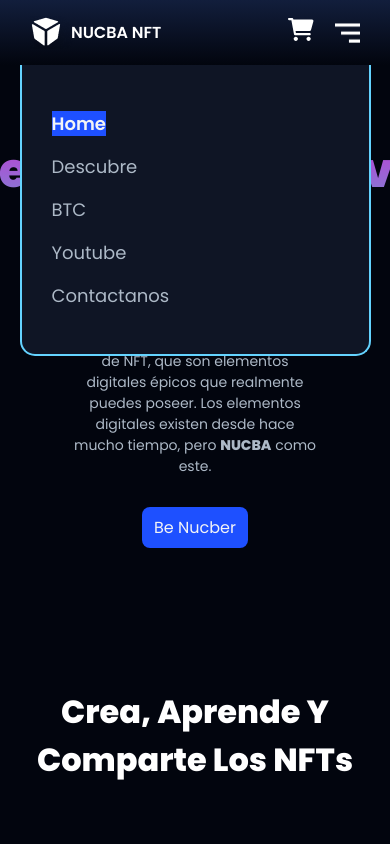
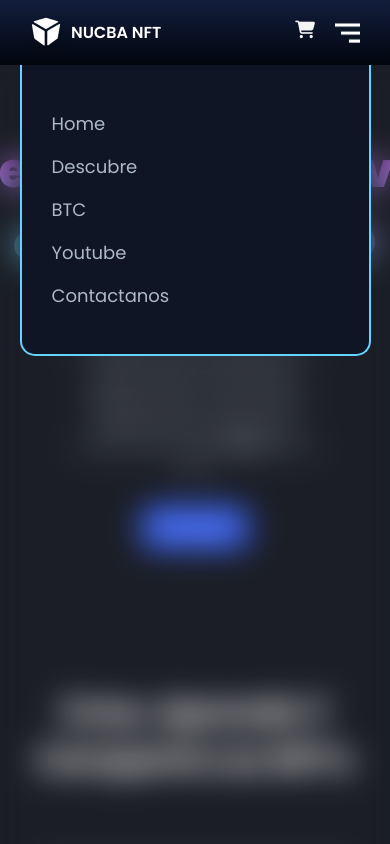
Before and after one commit to nylzen/nucba-3317, a plain HTML site: page clase_08_9/index.html in a window 390 px wide. Both pictures are taken after a click on the label 347 px from the left and 32 px from the top of the page. Shown: the top 844 px of the page. Drawn offline with Linux system fonts and the light colour scheme.

Commit message:
clase 14: Nucba NFT

```diff
--- /dev/null
+++ b/clase_08_9/assets/animaciones.css
@@ -0,0 +1,224 @@
+/* Hacemos smooth el scroll con vinculo ancla */
+html {
+  scroll-behavior: smooth;
+  scroll-padding-top: 65px;
+}
+
+/* Vamos a hacer el overlay con el efecto de glassmorphismo */
+.overlay {
+  background-color: red;
+  position: absolute;
+  width: 100%;
+  height: 100vh;
+  top: 65px;
+  left: 0;
+  z-index: 1;
+
+  background: rgba(255, 255, 255, 0.1);
+  backdrop-filter: blur(16.5px);
+  -webkit-backdrop-filter: blur(16.5px);
+  /* display: none; */
+  opacity: 0;
+  transform: translate(-200%);
+  transition: opacity 0.5s ease;
+}
+
+#cart-toggle:checked ~ .overlay,
+#menu-toggle:checked ~ .overlay {
+  /* display: block; */
+  transform: translate(0);
+  opacity: 1;
+}
+
+.navbar-list li {
+  position: relative;
+  padding: 0;
+}
+
+.navbar-list li a::after {
+  content: '';
+  background-color: var(--text-white);
+  width: 100%;
+  height: 2px;
+  position: absolute;
+  bottom: 0;
+  left: 0;
+  transform: scaleX(0);
+  transform-origin: bottom right;
+  transition: transform 0.15s ease;
+}
+
+.navbar-list li a:hover::after {
+  transform: scaleX(1);
+  transform-origin: bottom left;
+}
+
+.cart-icon {
+  transition: all 0.2s ease-out;
+}
+
+.cart-icon:hover {
+  color: var(--electric);
+  border-color: var(--electric);
+}
+
+.quantity-handler {
+  transition: all 0.2s ease-in;
+}
+
+.quantity-handler:hover {
+  cursor: pointer;
+  background: var(--electric);
+}
+
+.btn-add,
+.hero-info a {
+  transition: all 0.2s ease-out;
+}
+
+.btn-add:hover,
+.hero-info a:hover {
+  background: var(--fire);
+}
+
+.btn-load {
+  transition: all 0.2s ease-out;
+}
+
+.btn-load:hover {
+  background: var(--electric);
+  cursor: pointer;
+}
+
+/* animaciones */
+@keyframes fade {
+  from {
+    opacity: 0;
+  }
+
+  to {
+    opacity: 1;
+  }
+}
+
+@keyframes slide-up {
+  from {
+    transform: translateY(100px);
+  }
+
+  to {
+    transform: translateY(0);
+  }
+}
+
+@keyframes slide-right {
+  from {
+    transform: translateX(100px);
+  }
+  to {
+    transform: translateX(0);
+  }
+}
+
+/* animacion al h1  */
+.hero-info h1 {
+  animation: fade 1s ease-in, slide-up 1.3s ease-in-out;
+}
+
+/* animacion al p */
+.hero-info p {
+  opacity: 0;
+  animation: fade 0.8s ease-in forwards, slide-up 0.9s ease-in-out;
+  animation-delay: 0.3s;
+}
+
+/* animamos el boton */
+.hero-info a {
+  opacity: 0;
+  animation: fade 0.8s ease-in forwards, slide-up 0.9s ease-in-out;
+  animation-delay: 0.4s;
+}
+
+/* Animacion a la card */
+.hero-card {
+  opacity: 0;
+  animation: fade 1s ease-in forwards, slide-right 1.3s ease-in-out;
+  animation-delay: 0.2s;
+}
+
+/* seccion 2 */
+#info h2 {
+  opacity: 0;
+  animation: fade 0.8s ease-in forwards, slide-up 0.9s ease-in-out;
+  animation-delay: 0.4s;
+}
+
+.info-card {
+  opacity: 0;
+  animation: fade 0.8s ease-in forwards, slide-up 0.9s ease-in-out;
+}
+
+.info-card:nth-child(1) {
+  animation-delay: 0.8s;
+}
+.info-card:nth-child(2) {
+  animation-delay: 0.7s;
+}
+.info-card:nth-child(3) {
+  animation-delay: 1s;
+}
+
+.product img {
+  transition: all 0.3s linear;
+}
+
+.product img:hover {
+  scale: 1.02;
+}
+
+/* Animacion Typing */
+@keyframes blink {
+  to {
+    background: transparent;
+    opacity: 0;
+  }
+}
+
+/*  Para que vaya entrando el texto */
+@keyframes typewriter {
+  to {
+    left: 100%;
+  }
+}
+
+.hero-info h1 span {
+  position: relative;
+  background: linear-gradient(to top, #30cfd0, #c43ad6);
+  background-clip: text;
+  color: transparent;
+  -webkit-background-clip: text;
+}
+
+.hero-info h1 span::before,
+.hero-info h1 span::after {
+  content: '';
+  /* background-color: red; */
+  position: absolute;
+  top: 0;
+  left: 0;
+  right: 0;
+  bottom: 0;
+}
+
+.hero-info h1 span::before {
+  background: var(--background);
+  /* background: red; */
+  animation: typewriter 1.2s 1.4s steps(6) forwards;
+}
+
+.hero-info h1 span::after {
+  width: 0.1rem;
+  background: linear-gradient(to top, #30cfd0, #c43ad6);
+  animation: typewriter 1.2s 1.4s steps(6) forwards,
+    blink 0.8s steps(6) infinite;
+}
--- a/clase_08_9/assets/mediaqueries.css
+++ b/clase_08_9/assets/mediaqueries.css
@@ -7,6 +7,7 @@
   .cart-icon {
     height: 33px;
   }
+
 
   .navbar-list {
     position: absolute;
@@ -21,7 +22,10 @@
     border-radius: 0px 0px 15px 15px;
     padding: 45px 30px;
     align-items: flex-start;
-    display: none;
+    /* display: none; */
+    transform: translateX(-200%);
+    transition: all .5s ease-in-out;
+    z-index: 2;
   }
 
   .navbar-list a {
@@ -40,6 +44,7 @@
   }
 
   #menu-toggle:checked + .navbar-list {
+    transform: translateX(0);
     display: flex;
   }
 
--- a/clase_08_9/assets/styles.css
+++ b/clase_08_9/assets/styles.css
@@ -106,6 +106,8 @@
 .cart-icon {
   padding: 5px 10px;
   height: 30px;
+  font-size: 1.1rem;
+  color: var(--text-white);
   cursor: pointer;
 }
 
@@ -121,7 +123,12 @@
   flex-direction: column;
   gap: 30px;
   overflow-y: scroll;
-  display: none;
+  /* display: none; */
+  transform: translate(200%);
+  /* translate: 200%; */
+  transition: all .5s ease-in-out;
+  /* transition: all .5s cubic-bezier(.36,.64,.83,.67); */
+  z-index: 2;
 }
 
 .cart h2 {
@@ -212,7 +219,8 @@
 
 /* ACA HACEMOS FUNCIONAL EL CARRITO */
 #cart-toggle:checked + .cart {
-  display: flex;
+  /* display: flex; */
+  transform:translate(0) ;
 }
 
 /*  =========== HERO SECTION ===========  */
--- a/clase_08_9/index.html
+++ b/clase_08_9/index.html
@@ -4,9 +4,36 @@
     <meta charset="UTF-8" />
     <meta name="viewport" content="width=device-width, initial-scale=1.0" />
     <title>Nucba NFT</title>
+    <!-- Favicon -->
+    <link
+      rel="apple-touch-icon"
+      sizes="180x180"
+      href="./assets/img/favicons/"
+    />
+    <link
+      rel="icon"
+      type="image/png"
+      sizes="32x32"
+      href="./assets/img/favicons/favicon-32x32.png"
+    />
+    <link
+      rel="icon"
+      type="image/png"
+      sizes="16x16"
+      href="./assets/img/favicons/favicon-16x16.png"
+    />
+
     <link rel="stylesheet" href="./assets/styles.css" />
     <!-- Linkeamos archivo mediaqueries -->
     <link rel="stylesheet" href="./assets/mediaqueries.css" />
+    <!-- Linkeamos archivo animaciones -->
+    <link rel="stylesheet" href="./assets/animaciones.css" />
+
+    <!-- Agregamos el cdn de fontawesome -->
+    <link
+      rel="stylesheet"
+      href="https://cdnjs.cloudflare.com/ajax/libs/font-awesome/6.4.0/css/all.min.css"
+    />
   </head>
   <body>
     <header>
@@ -21,20 +48,21 @@
         <input type="checkbox" id="menu-toggle" />
 
         <ul class="navbar-list">
-          <li><a href="#hero" class="active">Home</a></li>
+          <li><a href="#hero">Home</a></li>
           <li><a href="#info">Descubre</a></li>
-          <li><a href="#">BTC</a></li>
+          <li><a href="#products">BTC</a></li>
           <li><a href="#">Youtube</a></li>
           <li><a href="#">Contactanos</a></li>
         </ul>
         <!-- Carrito -->
         <!-- Agregamos input y label para la funcionalidad del carrito -->
         <label for="cart-toggle" class="cart-label">
-          <img
+          <!-- <img
             src="./assets/img/cart-icon.svg"
             alt="Carrito de compras"
             class="cart-icon"
-          />
+          /> -->
+          <i class="fa-solid fa-cart-shopping cart-icon"></i>
         </label>
         <input type="checkbox" id="cart-toggle" />
         <!-- Agregar el carrito  -->
@@ -129,6 +157,8 @@
 
           <button class="btn-add">Comprar</button>
         </div>
+
+        <div class="overlay"></div>
       </nav>
     </header>
 
@@ -136,7 +166,7 @@
       <!-- Hero -->
       <section id="hero">
         <div class="hero-info">
-          <h1>Descubre la nueva era de Crypto</h1>
+          <h1>Descubre la nueva era de <span>Crypto</span></h1>
           <p>
             NUCBA NFT es el primer Marketplace educativo tecnológico de NFT, que
             son elementos digitales épicos que realmente puedes poseer. Los
```
